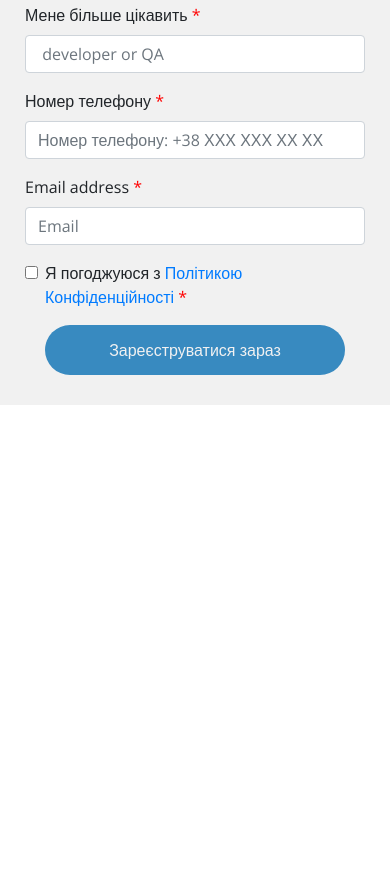
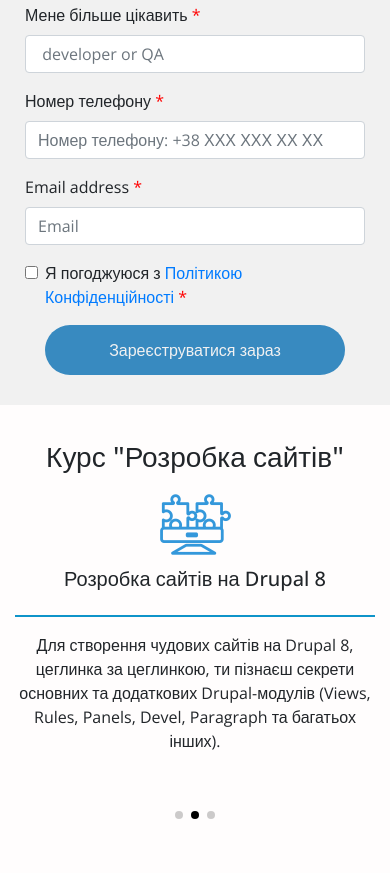
Before and after one commit to garciaqueen/internet_devels_layout_mariia, a website: page index.html in a window 390 px wide. Shown: the part 926-1799 px from the top of the page. Before the commit the page ends 1331 px from the top, so only its background shows below. Drawn offline with nearby package versions, Linux system fonts and the light colour scheme; files that its build step writes are made by us from their sources.

Commit message:
Розробка сайтів block created + adaption.

```diff
--- a/index.html
+++ b/index.html
@@ -9,7 +9,7 @@
     <link rel="preconnect" href="https://fonts.gstatic.com" crossorigin>
     <link href="https://fonts.googleapis.com/css2?family=Open+Sans:ital,wght@0,300..800;1,300..800&family=PT+Sans:ital,wght@0,400;0,700;1,400;1,700&display=swap" rel="stylesheet">
     <link rel="stylesheet" href="https://cdn.jsdelivr.net/npm/bootstrap@4.1.3/dist/css/bootstrap.min.css" integrity="sha384-MCw98/SFnGE8fJT3GXwEOngsV7Zt27NXFoaoApmYm81iuXoPkFOJwJ8ERdknLPMO" crossorigin="anonymous">
-
+    <link rel="stylesheet" href="https://cdn.jsdelivr.net/npm/swiper@11/swiper-bundle.min.css"/>
   </head>
   <body class="open-sans-class">
     <div class="wrapper">
@@ -94,7 +94,85 @@
           </div>
         </div>
       </div>
+      <div class="content-second">
+        <div class="container">
+          <div class="course-title"><h3>Курс "Розробка сайтів"</h3></div>
+          <div class="slider-course">
+            <div class="row d-flex justify-content-center" id="course-wrapper">
+              <div class="course-card">
+                <img src="img/icons/course-icon-1.png" alt="wordpress">
+                <h5 class="course-title-item">Розробка сайтів на WordPress</h5>
+                <hr>
+                <span class="course-description">Курс складається з коротких навчальних відео, на яких ти пізнаєш основи WordPress, навчишся створювати сайти різної складності: від блогів до інтернет магазинів. Всі знання закріпиш за допомогою тестових завдань.</span>
+              </div>
+              <div class="course-card">
+                <img src="img/icons/course-icon-2.png" alt="drupal">
+                <h5 class="course-title-item">Розробка сайтів на Drupal 8</h5>
+                <hr>
+                <span class="course-description">Для створення чудових сайтів на Drupal 8, цеглинка за цеглинкою, ти пізнаєш секрети основних та додаткових Drupal-модулів (Views, Rules, Panels, Devel, Paragraph та багатьох інших).</span>
+              </div>
+              <div class="course-card">
+                <img src="img/icons/course-icon-3.png" alt="testing">
+                <h5 class="course-title-item">Ознайомлення з тестуванням</h5>
+                <hr>
+                <span class="course-title-item">Ти дізнаєшся про забезпечення якості в контексті різних моделей розробки ПЗ. Також QA-спеціаліст розкаже про види тестування (функціональне, регресивне, системне, тестування швидкодії тощо).</span>
+              </div>
+            </div>
+          </div>
+        </div>
+      </div>
     </div>
+    <!-- JS -->
+    <script>
+      document.addEventListener("DOMContentLoaded", function () {
+        const cards = document.querySelectorAll('.course-card');
+        const wrapper = document.getElementById('course-wrapper');
+
+
+        if (cards.length > 3 || window.innerWidth < 850) {
+
+          wrapper.classList.remove('row', 'justify-content-center');
+          wrapper.classList.add('swiper');
+
+          const swiperWrapper = document.createElement('div');
+          swiperWrapper.classList.add('swiper-wrapper');
+
+          cards.forEach(card => {
+            const slide = document.createElement('div');
+            slide.classList.add('swiper-slide');
+            slide.appendChild(card);
+            swiperWrapper.appendChild(slide);
+          });
+
+          wrapper.innerHTML = '';
+          wrapper.appendChild(swiperWrapper);
+
+          wrapper.insertAdjacentHTML('beforeend', `
+            <div class="swiper-pagination"></div>
+          `);
+
+          new Swiper('.swiper', {
+            slidesPerView: 3,
+            spaceBetween: 30,
+            loop: true,
+              autoplay: {
+                delay: 3000,
+                disableOnInteraction: false,
+              },
+            pagination: {
+              el: '.swiper-pagination',
+              clickable: true,
+            },
+            breakpoints: {
+              0: { slidesPerView: 1 },
+              600: { slidesPerView: 2 },
+              850: { slidesPerView: 3 }
+            }
+          });
+        }
+        });
+    </script>
+    <script src="https://cdn.jsdelivr.net/npm/swiper@11/swiper-bundle.min.js"></script>
     <script src="https://code.jquery.com/jquery-3.3.1.slim.min.js" integrity="sha384-q8i/X+965DzO0rT7abK41JStQIAqVgRVzpbzo5smXKp4YfRvH+8abtTE1Pi6jizo" crossorigin="anonymous"></script>
     <script src="https://cdn.jsdelivr.net/npm/popper.js@1.14.3/dist/umd/popper.min.js" integrity="sha384-ZMP7rVo3mIykV+2+9J3UJ46jBk0WLaUAdn689aCwoqbBJiSnjAK/l8WvCWPIPm49" crossorigin="anonymous"></script>
     <script src="https://cdn.jsdelivr.net/npm/bootstrap@4.1.3/dist/js/bootstrap.min.js" integrity="sha384-ChfqqxuZUCnJSK3+MXmPNIyE6ZbWh2IMqE241rYiqJxyMiZ6OW/JmZQ5stwEULTy" crossorigin="anonymous"></script>
--- a/scss/style.scss
+++ b/scss/style.scss
@@ -101,6 +101,55 @@
 .navbar-nav {
   gap: 20px;
 }
+
+.content-second {
+  background-color: #fffdfd;
+}
+
+.course-title {
+  padding-top: 35px;
+  text-align: center;
+}
+
+.slider-course {
+  padding-bottom: 40px;
+}
+div .col-4 {
+  padding-right: 40px;
+  padding-left: 40px;
+}
+
+hr {
+  border: 1px solid rgb(15, 148, 201) !important;
+  width: 100%;
+}
+
+.swiper {
+  width: 100%;
+  padding: 20px 0;
+}
+
+.swiper-slide {
+  display: flex;
+  justify-content: center;
+  margin-bottom: 80px;
+}
+
+.swiper-pagination-bullet {
+  background-color: black !important;
+  opacity: 1;
+}
+
+.swiper-pagination-bullet-active {
+  background-color: black !important;
+}
+.course-card {
+  text-align: center;
+  display: flex;
+  flex-direction: column;
+  align-items: center;
+}
+
 @media only screen and (max-width: 728px) {
   .navbar-collapse {
     justify-content: center !important;
@@ -120,3 +169,33 @@
   }
 
 }
+
+@media (min-width: 992px) {
+  .course-card {
+    max-width: 350px;
+    flex: 1 1 30%;
+    margin: 20px;
+    text-align: center;
+    display: flex;
+    flex-direction: column;
+    align-items: center;
+  }
+}
+@media (max-width: 850px) {
+  .course-card {
+    flex: 1 1 45%;
+    text-align: center;
+    display: flex;
+    flex-direction: column;
+    align-items: center;
+  }
+}
+@media (max-width: 600px) {
+  .course-card {
+    flex: 1 1 90%;
+    text-align: center;
+    display: flex;
+    flex-direction: column;
+    align-items: center;
+  }
+}
```
